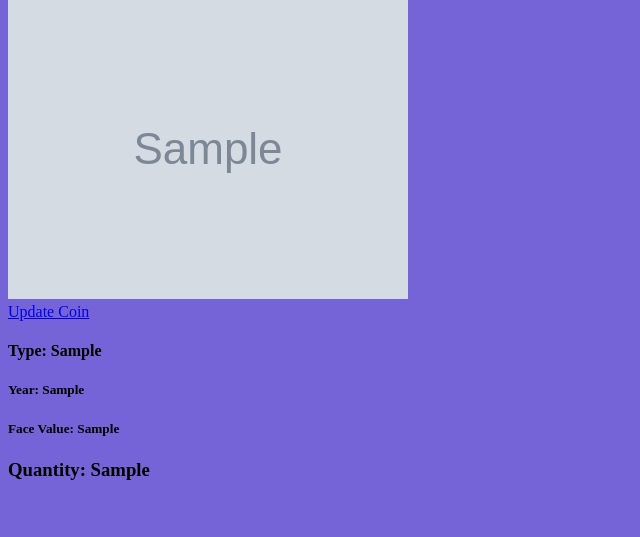
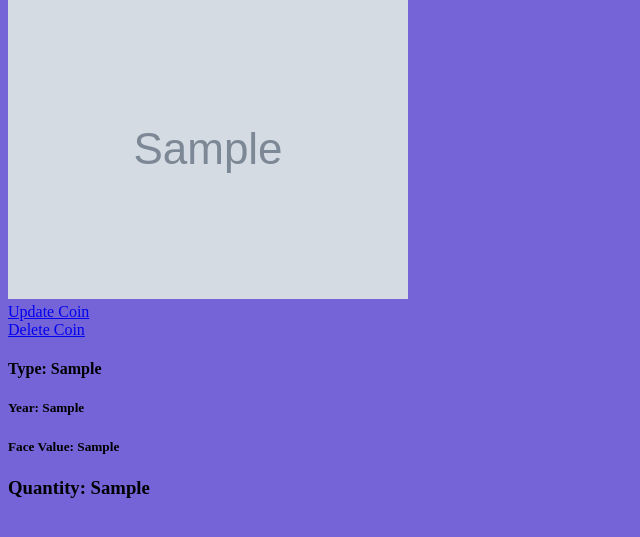
Before and after one commit to justingracie/Finch_Collector, a Django app: page /coins/1/ in a window 1280 px wide. Shown: the part 27-564 px from the top of the page, without its empty margins (0-640 px from the left). Run offline with Django 4.2, Linux system fonts and the light colour scheme; tables that the repository leaves empty hold one stand-in row (values such as "Sample post"); grey boxes marked "Sample" are stand-in pictures.

Commit message:
Full CRUD

```diff
--- a/main_app/templates/coin_detail.html
+++ b/main_app/templates/coin_detail.html
@@ -4,6 +4,9 @@
 
 <div>
     <a href="{% url 'coin_update' coin.pk %}">Update Coin</a>
+</div>
+<div>
+    <a href="{% url 'coin_delete' coin.pk %}">Delete Coin</a>
 </div>
 
 <div>
--- a/main_app/urls.py
+++ b/main_app/urls.py
@@ -8,4 +8,5 @@ urlpatterns =[
     path('coins/new/', views.CoinCreate.as_view(), name="coin_create"),
     path('coins/<int:pk>/', views.CoinDetail.as_view(), name="coin_detail"),
     path('coins/<int:pk>/update', views.CoinUpdate.as_view(), name="coin_update"),
+    path('coins/<int:pk>/delete', views.CoinDelete.as_view(), name="coin_delete"),
 ]
--- a/main_app/views.py
+++ b/main_app/views.py
@@ -6,7 +6,7 @@ from django.views import View
 from django.http import HttpResponse
 from django.views.generic.base import TemplateView
 from .models import Coin
-from django.views.generic.edit import CreateView, UpdateView
+from django.views.generic.edit import CreateView, UpdateView, DeleteView
 from django.views.generic import DetailView
 from django.urls import reverse
 
@@ -43,3 +43,8 @@ class CoinUpdate(UpdateView):
 
     def get_success_url(self):
         return reverse('coin_detail', kwargs={'pk': self.object.pk})
+
+class CoinDelete(DeleteView):
+    model = Coin
+    template_name = 'coin_delete_confirmation.html'
+    success_url = '/coins/'
```
Also changed, not shown: main_app/templates/coin_delete_confirmation.html (added, +11 -0 lines).
